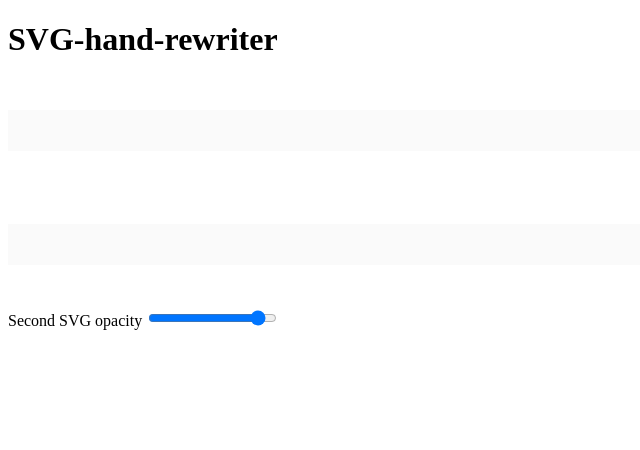
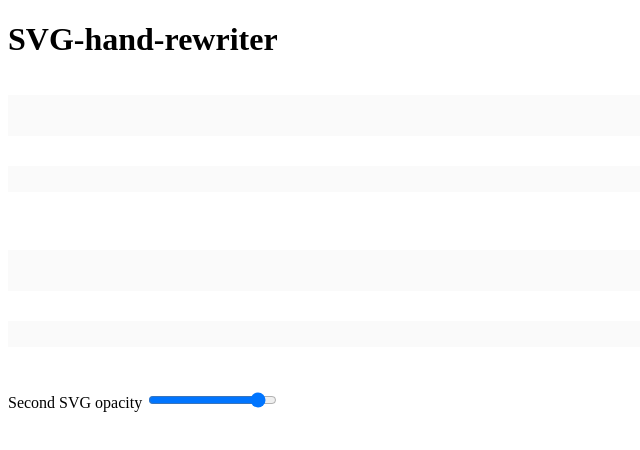
Before and after one commit to burntcustard/svg-hand-rewriter, a website with bundled scripts: page index.html in a window 1280 px wide. Shown: the whole page, without its empty margins (0-640 px from the left). Built offline with nearby package versions, Linux system fonts and the light colour scheme.

Commit message:
More styles

```diff
--- a/index.html
+++ b/index.html
@@ -16,12 +16,12 @@
     <h1>SVG-hand-rewriter</h1>
 
     <pre>
-      <code class="language-html"></code>
       <code class="hljs" contenteditable="true" spellcheck="false"></code>
+      <code class="hljs language-html"></code>
     </pre>
     <pre>
-      <code class="language-html"></code>
-      <code  class="hljs" contenteditable="true" spellcheck="false"></code>
+      <code class="hljs" contenteditable="true" spellcheck="false"></code>
+      <code class="hljs langugage-html"></code>
     </pre>
 
     <div class="controls">
--- a/main.js
+++ b/main.js
@@ -4,8 +4,8 @@ hljs.registerLanguage('html', html);
 
 const codeEditable1 = document.querySelectorAll('pre code[contenteditable="true"]')[0];
 const codeEditable2 = document.querySelectorAll('pre code[contenteditable="true"]')[1];
-const codeHightlighted1 = document.querySelectorAll('pre code.language-html')[0];
-const codeHightlighted2 = document.querySelectorAll('pre code.language-html')[1];
+const codeHightlighted1 = document.querySelectorAll('pre code ~ code')[0];
+const codeHightlighted2 = document.querySelectorAll('pre code ~ code')[1];
 const svgContainer = document.querySelector('output');
 const inputRangeElement = document.querySelector('#opacity-range');
 
--- a/style.css
+++ b/style.css
@@ -1,20 +1,26 @@
 :root {
   --orange: #e45649;
   --blue: #526fff;
-  --grey: #dbdbdc;
-  --grey-light: #eaeaeb;
+  --grey-40: #dbdbdc;
+  --grey-50: #e5e5e6;
+  --grey-60: #eaeaeb;
 }
 
 body {
   font-family: 'Fira Sans', sans-serif;
-  background: var(--grey-light);
+  background: var(--grey-60);
   accent-color: var(--blue);
+  caret-color: var(--blue);
+}
+
+::selection {
+  background: var(--grey-50);
 }
 
 pre,
 output {
   display: grid;
-  border: 2px solid var(--grey);
+  border: 2px solid var(--grey-40);
 }
 
 /* Both code (highlighted & content-editable), and SVGs (1 & 2) are overlappy grids */
@@ -24,10 +30,18 @@ output > * {
   grid-row: 1;
 }
 
+code,
+output {
+  min-height: 3.75rem;
+}
+
 code[contenteditable="true"] {
+  color: transparent;
+}
+
+code.hljs ~ code.hljs {
+  pointer-events: none;
   background: transparent;
-  color: transparent;
-  caret-color: var(--blue);
 }
 
 code:focus-visible {
```
